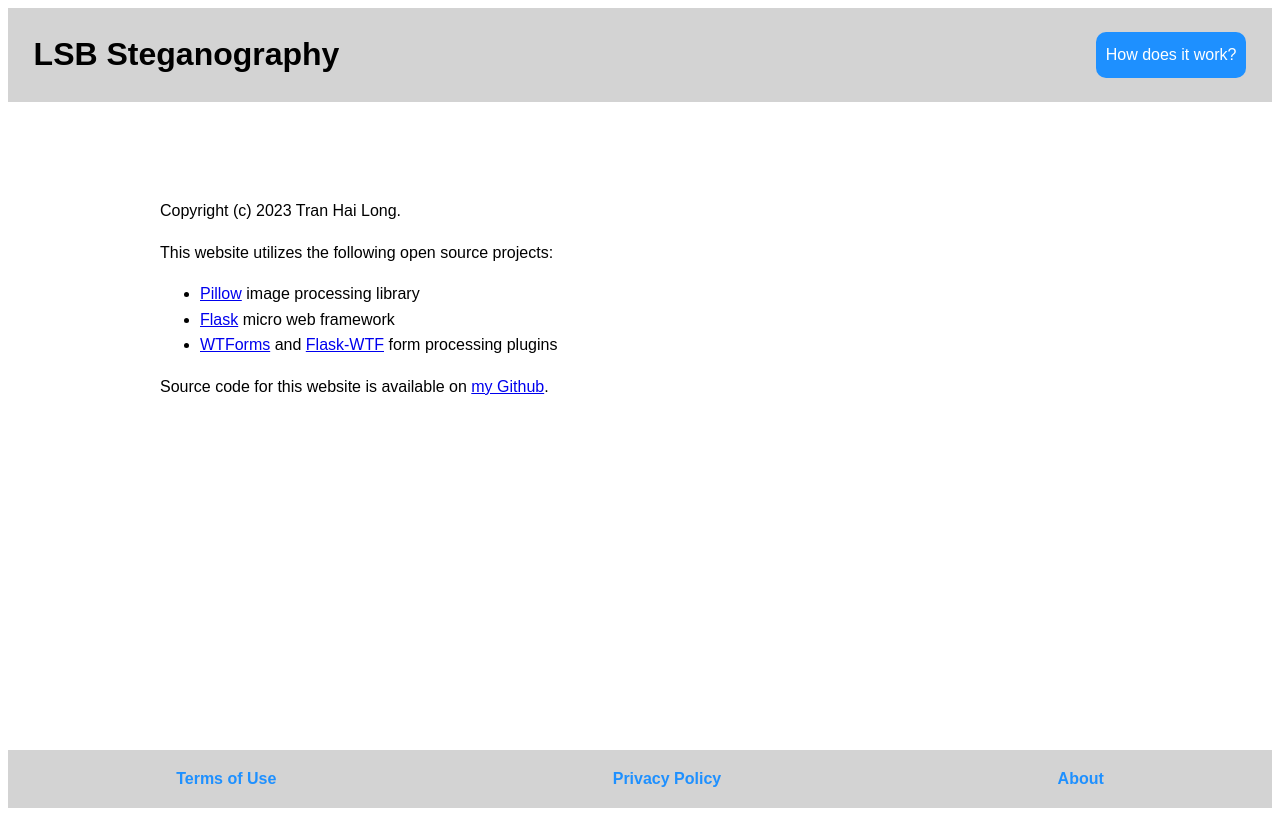
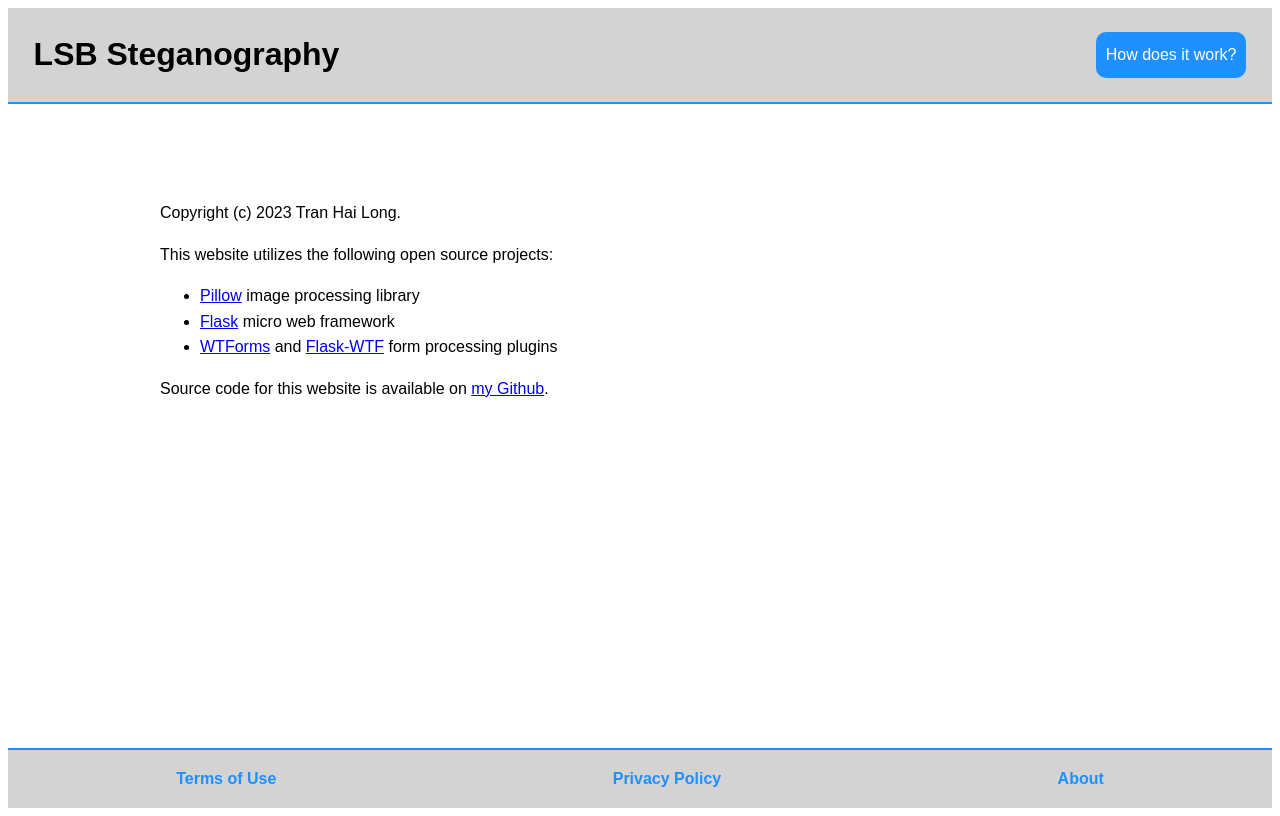
Before and after one commit to tran-hai-long/lsb_steganography, a Flask app: page /lsb/about/ in a window 1280 px wide. Run offline with Flask 2, Linux system fonts and the light colour scheme; some libraries are stand-ins or nearby versions.

Commit message:
Add border for header and footer

```diff
--- a/lsb/static/base.css
+++ b/lsb/static/base.css
@@ -15,6 +15,7 @@ header {
     padding-left: 2vw;
     padding-right: 2vw;
     margin-bottom: 10vh;
+    border-bottom: 2px solid dodgerblue;
 }
 
 .header-logo {
@@ -63,6 +64,7 @@ footer {
     padding-top: 2vh;
     padding-bottom: 2vh;
     margin-top: 2vh;
+    border-top: 2px solid dodgerblue;
 }
 
 .footer-link {
```
